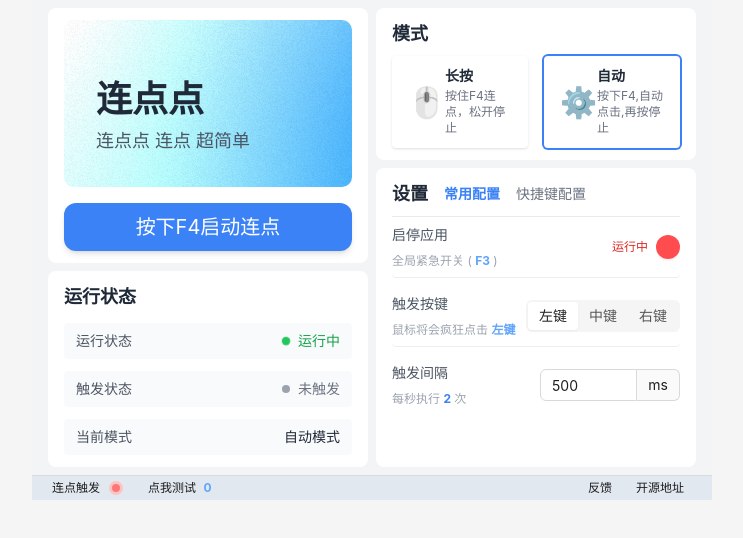
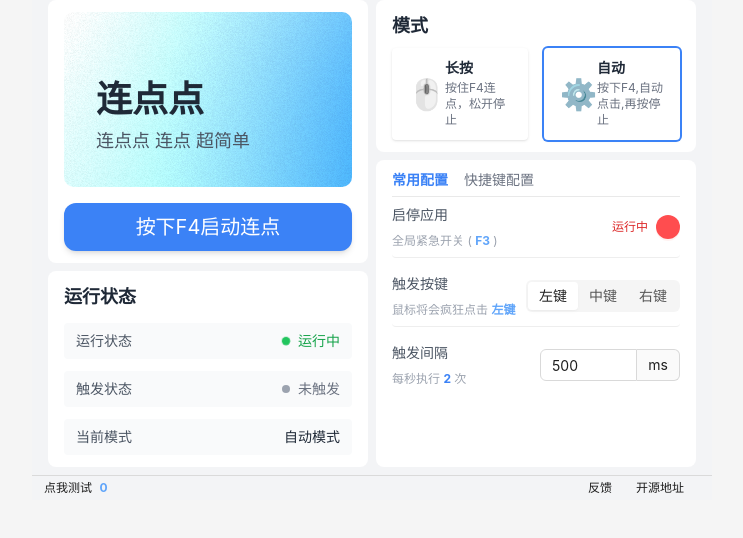
Before and after one commit to in-git/ccclicker, a Vue app: page / in a window 1280 px wide. Shown: the top 538 px of the page, without its empty margins (268-1011 px from the left). Built offline with nearby package versions, Linux system fonts and the light colour scheme; some icons are missing.

Commit message:
+官网优化

```diff
--- a/src/views/Home.vue
+++ b/src/views/Home.vue
@@ -228,6 +228,6 @@ const comIsTriggered = computed(() => {
 
 <style lang="scss" scoped>
 .home-app {
-  @apply outline-none w-[680px] h-[500px] mx-auto overflow-hidden flex flex-col bg-gray-100 gap-2 pt-2;
+  @apply outline-none w-[680px] h-[500px] mx-auto overflow-hidden flex flex-col bg-gray-100 gap-2 pt-0;
 }
 </style>
--- a/src/views/footer/Footer.vue
+++ b/src/views/footer/Footer.vue
@@ -1,7 +1,6 @@
 <template>
   <div class="footer">
     <div class="flex text-nowrap gap-4">
-      <Running :isTriggered="isTriggered" />
       <ClickCounter />
     </div>
 
@@ -27,7 +26,6 @@ import { Github, TencentQq } from '@icon-park/vue-next';
 import { openUrl } from '@tauri-apps/plugin-opener';
 import { message } from 'ant-design-vue';
 import ClickCounter from "./components/ClickCounter.vue";
-import Running from "./components/Running.vue";
 
 const contact = "444891953";
 const github = "https://github.com/in-git/ccclicker"
@@ -52,6 +50,6 @@ const gotoGithub = async () => {
 <style lang="scss" scoped>
 .footer {
   border-top: 1px solid #dadada;
-  @apply w-full text-sm flex justify-between items-center px-3 bg-slate-2 py-1 text-xs;
+  @apply w-full text-sm flex justify-between items-center px-3 py-1 text-xs;
 }
 </style>
--- a/src/views/settings/Settings.vue
+++ b/src/views/settings/Settings.vue
@@ -1,7 +1,6 @@
 <template>
   <div class="bg-white py-3 px-4 w-full rounded-lg flex flex-col h-full">
     <div class="nav">
-      <div class="text-lg font-bold text-gray-800">设置</div>
       <ul flex gap-4>
         <li v-for="item in navList" @click="onChange(item.value)" :key="item.value"
           :class="{ 'active': active === item.value }" class="text-gray-5 cursor-pointer">
--- a/src/views/settings/components/ShortcutKeyEditor.vue
+++ b/src/views/settings/components/ShortcutKeyEditor.vue
@@ -1,6 +1,6 @@
 <template>
   <li>
-    <div class="label">长按触发快捷键</div>
+    <div class="label">触发热键</div>
     <div class="cursor-pointer">
       <Popover
         @openChange="onOpenChange"
```
Also changed, not shown: 9 other files (tests, documents, lock files or other folders).
